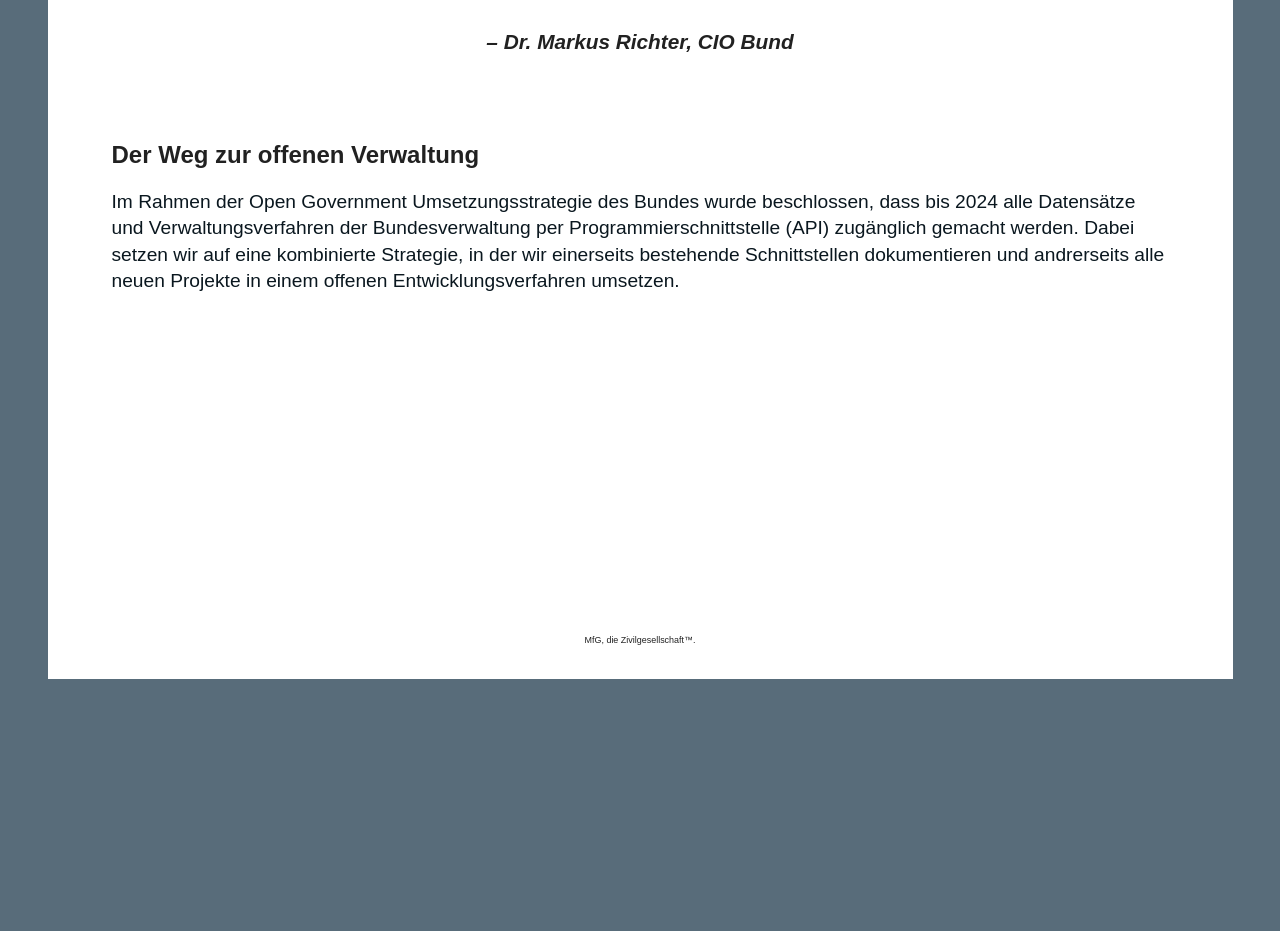
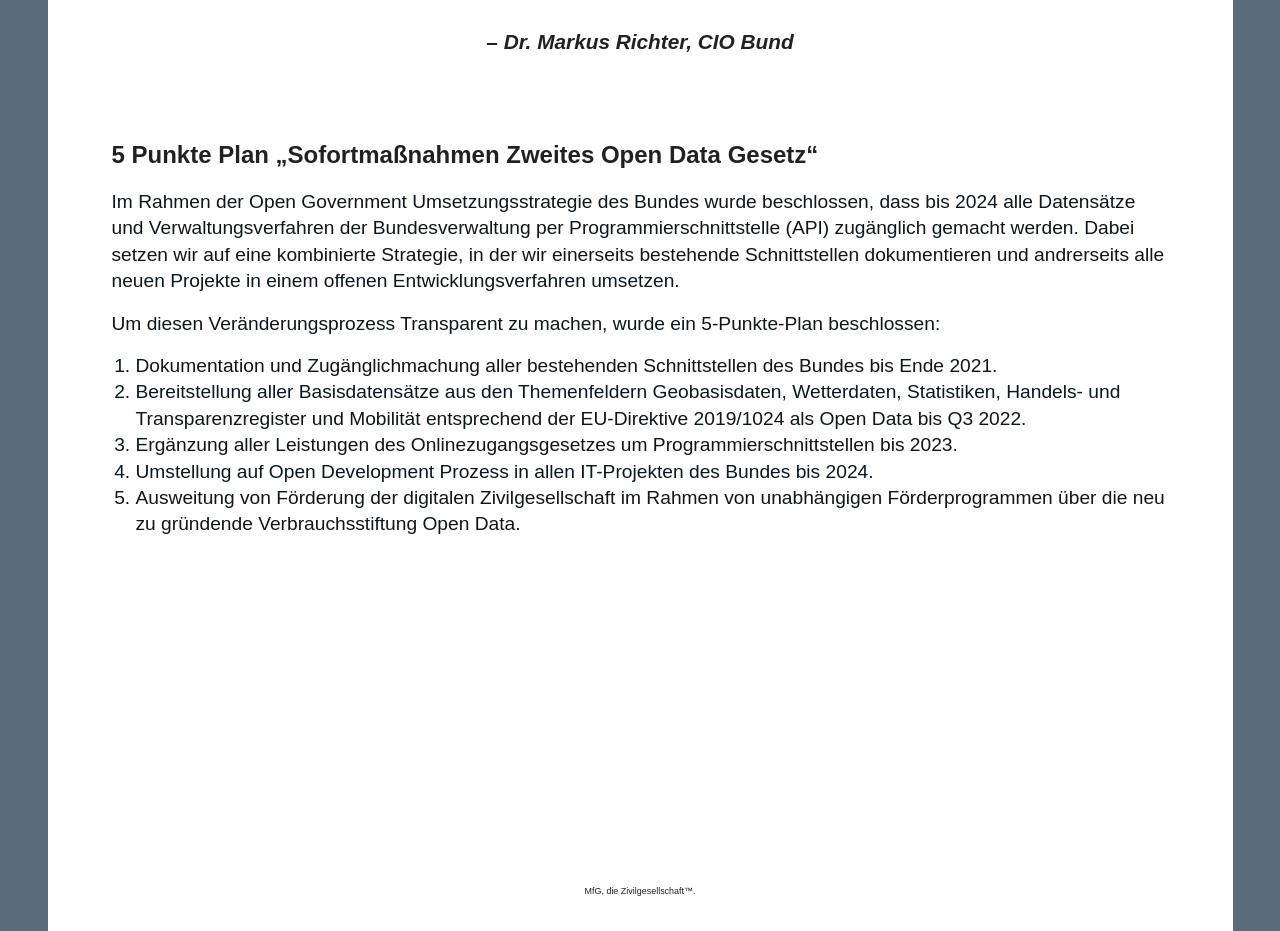
Before and after one commit to bundesAPI/landing, a Vue app: page / in a window 1280 px wide. Shown: the part 2820-3751 px from the top of the page. Before the commit the page ends 3499 px from the top, so only its background shows below. Built offline with nearby package versions, Linux system fonts and the light colour scheme; a web font is replaced by a local one.

Commit message:
5punkte plan

```diff
--- a/src/components/Home.vue
+++ b/src/components/Home.vue
@@ -105,8 +105,16 @@
     </v-row>
   </v-sheet>
   <v-sheet class="api-gallery">
-    <h2>Der Weg zur offenen Verwaltung</h2>
+    <h2>5 Punkte Plan „Sofortmaßnahmen Zweites Open Data Gesetz“</h2>
     <p>Im Rahmen der Open Government Umsetzungsstrategie des Bundes wurde beschlossen, dass bis 2024 alle Datensätze und Verwaltungsverfahren der Bundesverwaltung per Programmierschnittstelle (API) zugänglich gemacht werden. Dabei setzen wir auf eine kombinierte Strategie, in der wir einerseits bestehende Schnittstellen dokumentieren und andrerseits alle neuen Projekte in einem offenen Entwicklungsverfahren umsetzen.</p>
+    <p>Um diesen Veränderungsprozess Transparent zu machen, wurde ein 5-Punkte-Plan beschlossen:</p>
+    <ol>
+      <li>Dokumentation und Zugänglichmachung aller bestehenden Schnittstellen des Bundes bis Ende 2021.</li>
+      <li>Bereitstellung aller Basisdatensätze aus den Themenfeldern Geobasisdaten, Wetterdaten, Statistiken, Handels- und Transparenzregister und Mobilität entsprechend der EU-Direktive 2019/1024 als Open Data bis Q3 2022.</li>
+      <li>Ergänzung aller Leistungen des Onlinezugangsgesetzes um Programmierschnittstellen bis 2023.</li>
+      <li>Umstellung auf Open Development Prozess in allen IT-Projekten des Bundes bis 2024.</li>
+      <li>Ausweitung von Förderung der digitalen Zivilgesellschaft im Rahmen von unabhängigen Förderprogrammen über die neu zu gründende Verbrauchsstiftung Open Data.</li>
+    </ol>
   </v-sheet>
   <v-sheet class="footer">
     <div class="social-media">
@@ -170,7 +178,7 @@ export default {
 }
 
 
-p {
+p, ol  {
   font-size: 1.2rem;
   line-height: 1.375;
   color: #0a171f;
```
